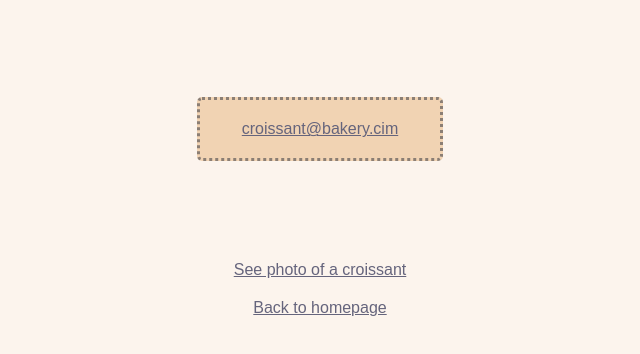
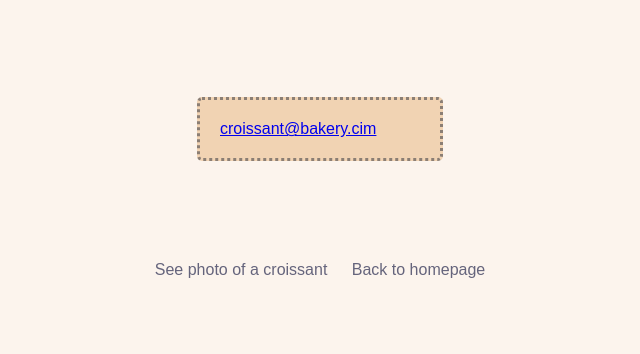
Before and after one commit to sapsu/Croissant, a plain HTML site: page contact.html in a window 1280 px wide. Shown: the part 62-416 px from the top of the page, without its empty margins (320-960 px from the left). Drawn offline with Linux system fonts and the light colour scheme.

Commit message:
Added styling to footer links on index.html, contact.html and photo.html

```diff
--- a/contact.html
+++ b/contact.html
@@ -12,7 +12,9 @@
     <a href="mailto:croissant@bakery.cim" class="email-link"
       >croissant@bakery.cim</a
     >
-    <a href="/photo.html">See photo of a croissant</a>
-    <a href="/">Back to homepage</a>
+    <div class="footer">
+      <a href="/photo.html">See photo of a croissant</a>
+      <a href="/">Back to homepage</a>
+    </div>
   </body>
 </html>
--- a/css/styles.css
+++ b/css/styles.css
@@ -16,11 +16,17 @@ h1 {
   margin-top: 80px;
   margin-bottom: 80px;
 }
-a {
-  display: block;
-  margin: 20px auto;
+.footer {
   text-align: center;
+}
+.footer a {
   color: #65647c;
+  margin: 10px;
+  text-decoration: none;
+  transition: ease-in 200ms all;
+}
+.footer a:hover {
+  text-decoration: underline;
 }
 img {
   display: block;
@@ -38,6 +44,8 @@ img {
   border-style: dotted;
   border-color: #8b7e74;
   background-color: #f1d3b3;
+  display: block;
+  margin: 0 auto;
   margin-top: 100px;
   margin-bottom: 100px;
 }
```
Also changed, not shown: index.html (+4 -2 lines), photo.html (+4 -2 lines).
